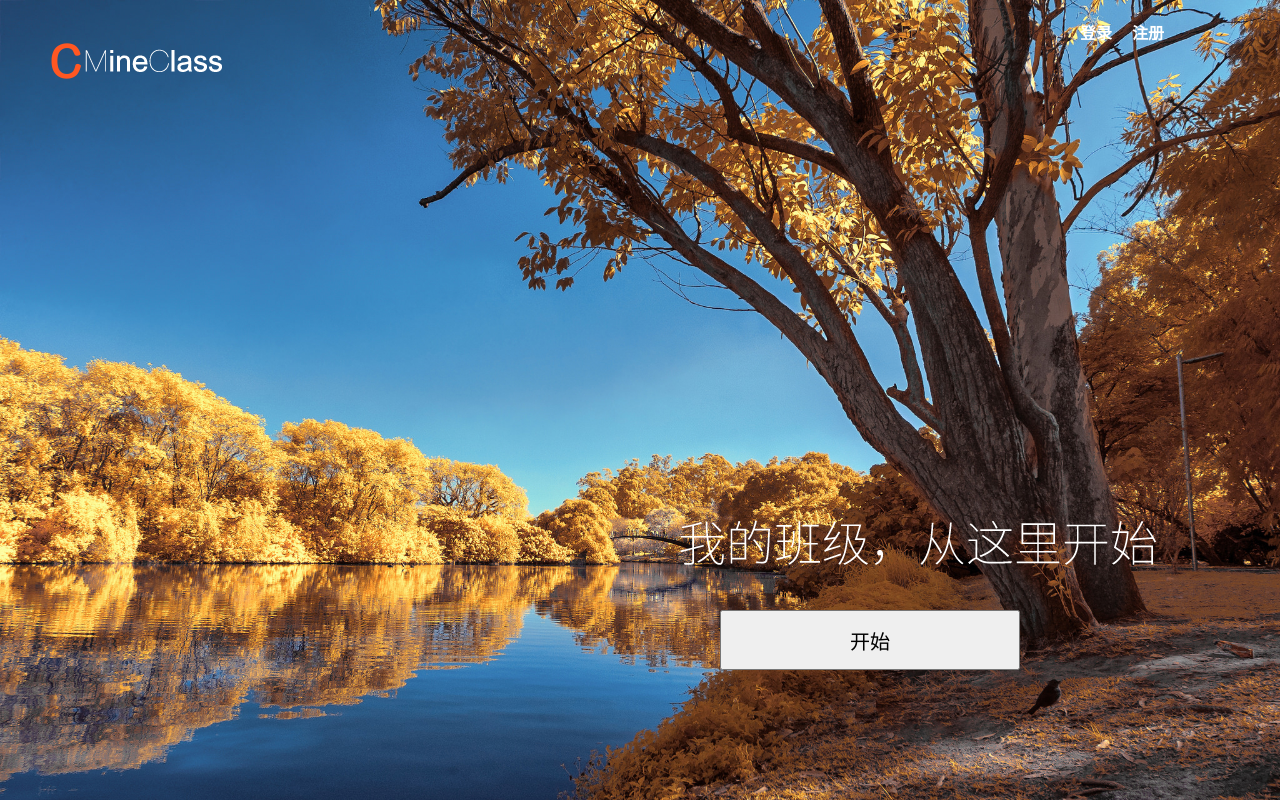
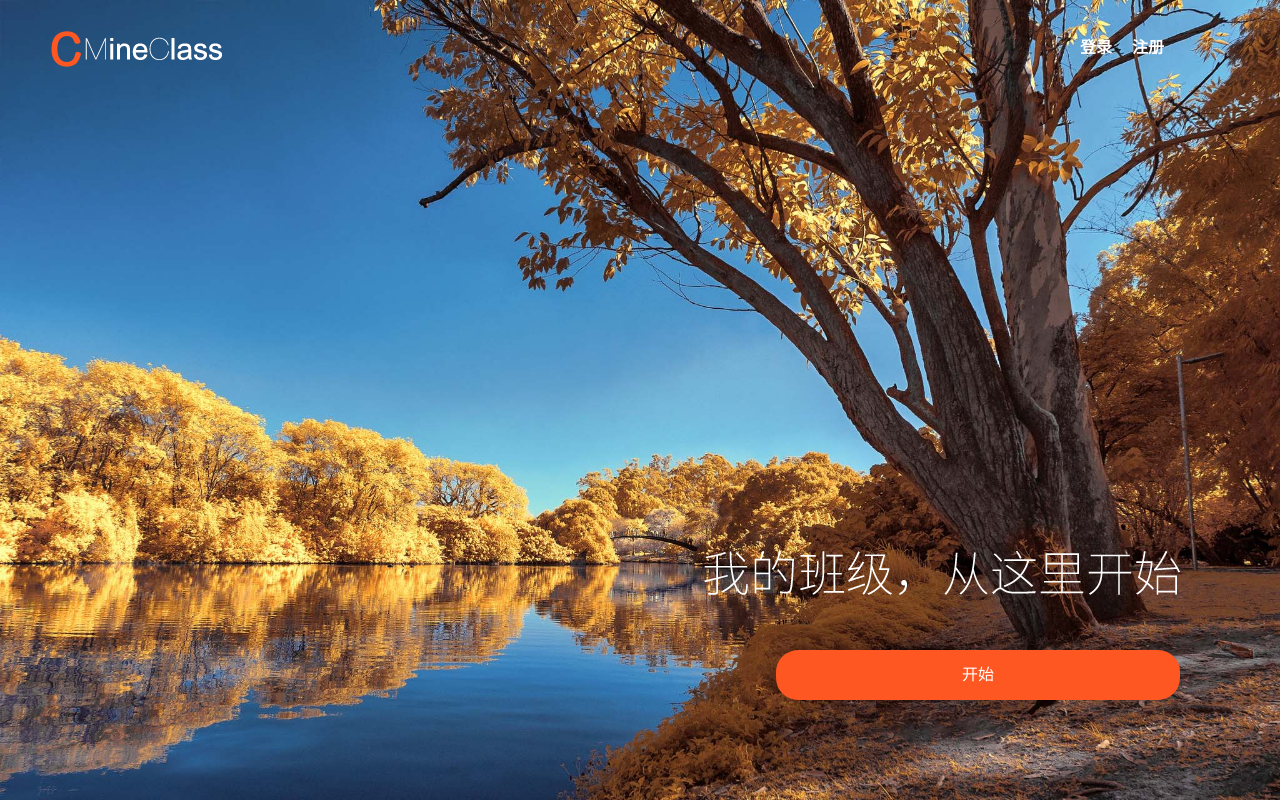
Before and after one commit to Chion82/MineClass, a Django app: page /home_page in a window 1280 px wide. Run offline with Django 3.2, Linux system fonts and the light colour scheme; parts of the project's set-up code (start-up, migrations or seed data) failed here and were passed over.

Commit message:
Modify home_page.html and bg_index.jpg

```diff
--- a/main/templates/home_page.html
+++ b/main/templates/home_page.html
@@ -23,11 +23,11 @@
 }
 #div1{       /*登陆，注册*/
     width:100px;
-    height:50px;
+    height:80px;
+    line-height:80px;
     //border:2px red solid;
     position:absolute;
     right:100px;
-    top:20px;
     font-family:"Microsoft Yahei";
     font-size:16px;
     font-weight:bold;
@@ -38,7 +38,6 @@
    //border:2px red solid;
    position: absolute;
    left: 50px;
-   top: 20px;
   font-size:40px;
 }
 #div3{                 /*我的班级从这里开始*/
@@ -46,20 +45,34 @@
    height: 50px;
    //border: 2px red solid;
    position:absolute;
-   right: 500px;
-   bottom:230px;
+   right: 476px;
+   bottom:200px;
 }
 #div4{                 /*开始*/
   list-style: none;
   position: absolute;
-  right:260px;
-  bottom:130px;
+  right:100px;
+  bottom:100px;
   padding:0px;
   margin: 0px;
   font-size:30px;
   color:#FFF;
 }
-
+.begin-btn{
+  color:#fff;
+  font-size:16px;
+  background-color:#ff5722;
+  text-align:center;
+  display:block;
+  width:404px;
+  height:50px;
+  border-radius:22px;
+  line-height:50px;
+  cursor:pointer;
+}
+.begin-btn:hover{
+  background-color:#e64a19;
+  }
         </style>
 </head>
 <body>
@@ -75,7 +88,7 @@
     <img src="static/images/text_index.png">
 </div>
 <div id="div4">
-<input type="button" value="开始"  style="width: 300px; height: 60px; font-size:20px;" />
+<span class="begin-btn">开始</span>
 </div>
 </body>
 </html>
```
Also changed, not shown: main/templates/static/images/bg_index.jpg, main/templates/static/images/bg_index_2.jpg (added).
